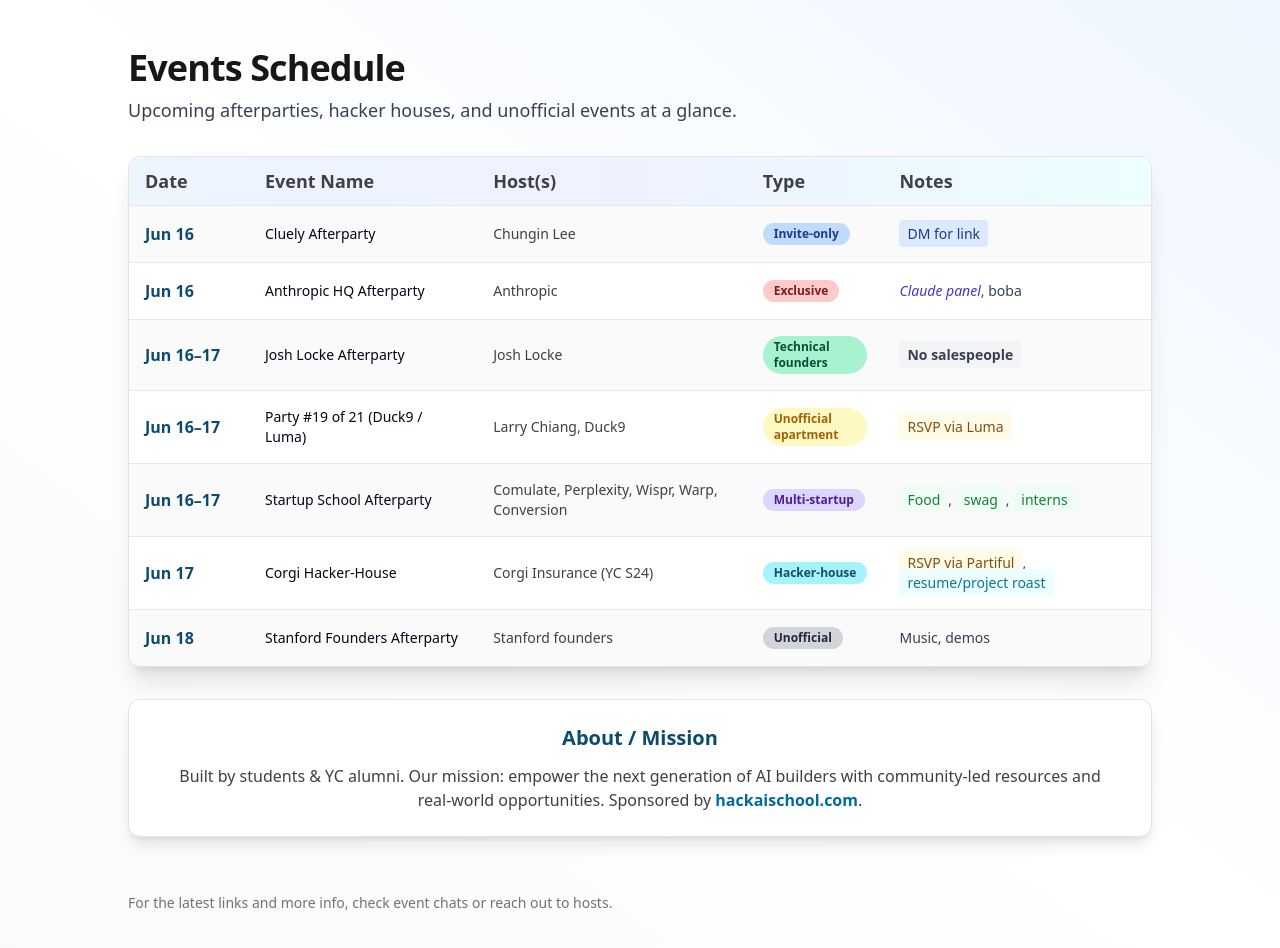
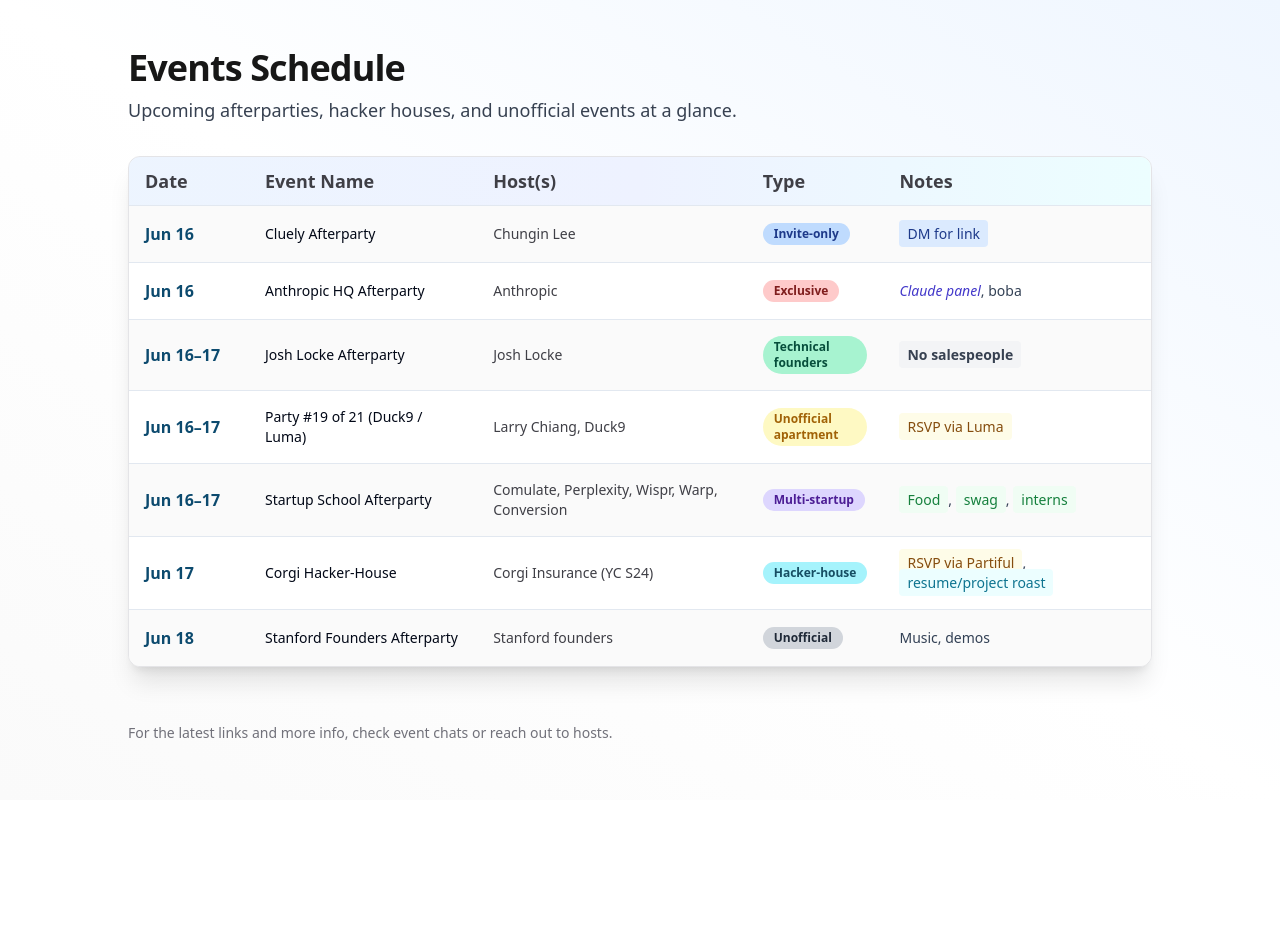
Before and after one commit to DhruvMiyani/hackaischool.com, a React (Vite) app: page / in a window 1280 px wide. Shown: the top 948 px of the page. After the commit the page ends 800 px from the top, so only its background shows below. Built offline with nearby package versions, Linux system fonts and the light colour scheme.

Commit message:
Remove About/Mission section
Removes the "About / Mission" section from the landing page.

```diff
--- a/src/pages/Index.tsx
+++ b/src/pages/Index.tsx
@@ -140,15 +140,6 @@ const Index = () => {
             </TableBody>
           </Table>
         </div>
-        <section className="mt-12 rounded-xl bg-white border border-zinc-200 shadow-lg px-8 py-6 flex flex-col gap-3 items-center text-center">
-          <h2 className="text-lg sm:text-xl font-semibold text-sky-900">
-            About / Mission
-          </h2>
-          <p className="text-zinc-700">
-            Built by students & YC alumni. Our mission: empower the next generation of AI builders with community-led resources and real-world opportunities. Sponsored by <span className="font-semibold text-sky-700">hackaischool.com</span>.
-          </p>
-        </section>
-
         <footer className="pt-6 text-sm text-zinc-500 flex flex-col sm:flex-row items-center justify-between gap-2">
           <span>
             For the latest links and more info, check event chats or reach out to hosts.
```
